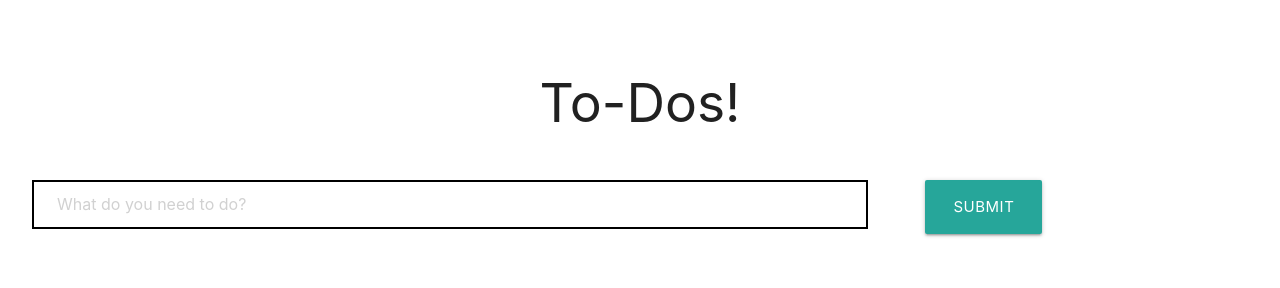
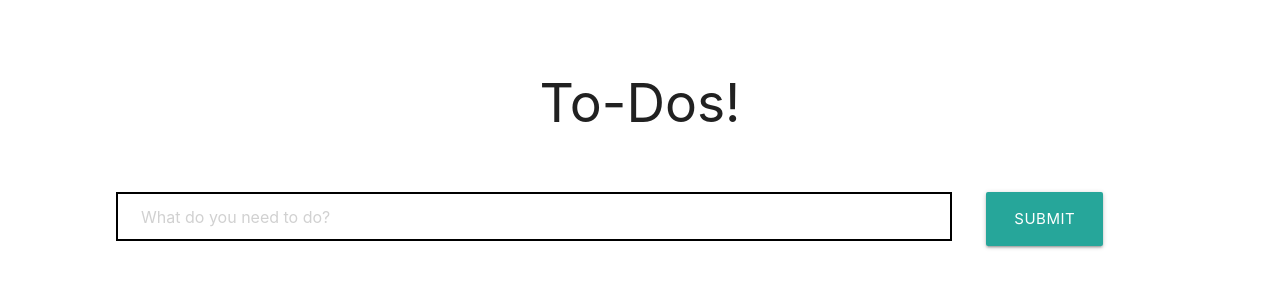
Before and after one commit to Momentum-Team-16/js-notes-app-jeromecox, a website: page index.html in a window 1280 px wide. Drawn offline with nearby package versions, Linux system fonts and the light colour scheme.

Commit message:
more JS work done

```diff
--- a/main.js
+++ b/main.js
@@ -1,10 +1,12 @@
 const todoForm = document.querySelector("#todoForm");
 const todoList = document.querySelector("#todoList");
 
-fetch ("http://localhost:3000/notes/", {
+function getNote () {
+  fetch ("http://localhost:3000/notes/", {
   method: "GET",
   headers: {"Content-Type": "application/json"},
 })
+}
 
 function postNote (note) {
   fetch("http://localhost:3000/notes/", {
@@ -19,5 +21,4 @@ function postNote (note) {
 todoForm.addEventListener("submit", function (event) {
   event.preventDefault();
 
-}
-);
+});
--- a/style.css
+++ b/style.css
@@ -11,17 +11,20 @@
 }
 
 #page-title {
-  padding: 3% 3% 2% 3%;
+  padding: 3%;
   align-self: center;
 }
 
 #todo {
   width: 95%;
+  align-items: center;
+  justify-content: center;
 }
 
 #todoForm {
   display: inline-flex;
   flex-direction: row;
+  justify-content: center;
   width: 95%;
 }
 
@@ -30,5 +33,5 @@
   align-self: left;
   width: 70%;
   padding-left: 2%;
-  margin-right: 5%;
+  margin-right: 3%;
 }
```
